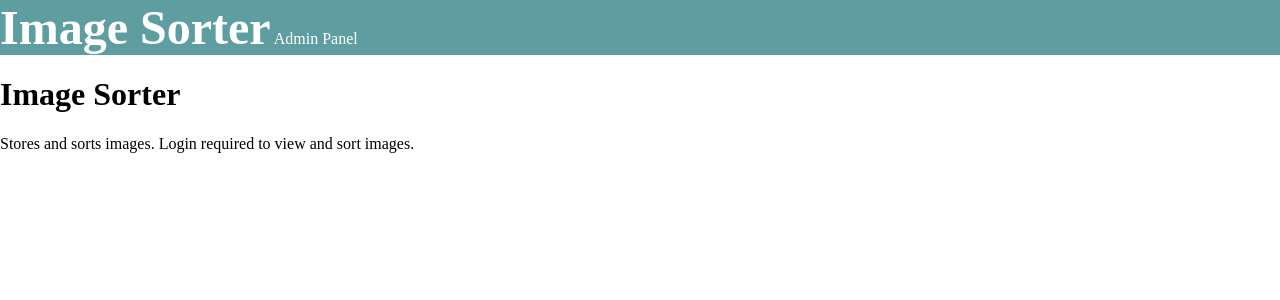
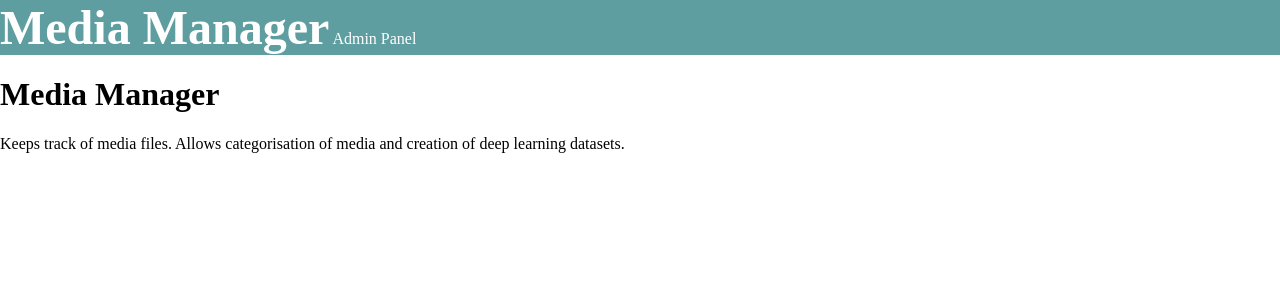
Before and after one commit to ToxicFrazzles/ImageSorter, a Django app: page / in a window 1280 px wide. Shown: the top 300 px of the page. Run offline with Django 4.2, Linux system fonts and the light colour scheme.

Commit message:
Changed media related things
Renamed Image Sorter to Media Manager where found.

Changed the index_images command to also add videos.

Added a framework for settings

Changed index_images to move media files to a media_home directory

```diff
--- a/requirements.txt
+++ b/requirements.txt
@@ -1,2 +1,3 @@
 django
 pillow
+python-magic
--- a/server/media_manager/models/__init__.py
+++ b/server/media_manager/models/__init__.py
@@ -1,4 +1,5 @@
-from .image import Image
+from .mediafile import MediaFile
 from .source_directory import SourceDirectory
 from .tag_group import TagGroup
 from .tag import Tag
+from .setting import Setting
--- a/server/media_manager/models/image.py
+++ b/server/media_manager/models/mediafile.py
@@ -1,6 +1,10 @@
 from django.db import models
+from pathlib import Path
 
 
-class Image(models.Model):
+class MediaFile(models.Model):
     file_path = models.CharField(max_length=100, db_index=True, unique=True)
     tags = models.ManyToManyField("Tag", blank=True)
+
+    def path(self) -> Path:
+        return Path(self.file_path)
--- a/server/media_manager/models/source_directory.py
+++ b/server/media_manager/models/source_directory.py
@@ -1,8 +1,10 @@
 from django.db import models
+from pathlib import Path
 
 
 class SourceDirectory(models.Model):
     file_path = models.CharField(max_length=100)
+    recursive = models.BooleanField(default=False)
     active = models.BooleanField(default=True)
 
     class Meta:
@@ -10,3 +12,7 @@ class SourceDirectory(models.Model):
 
     def __str__(self):
         return self.file_path
+
+    @property
+    def path(self):
+        return Path(self.file_path).resolve()
--- a/server/media_manager/templates/image_sorter/landing.html
+++ /dev/null
@@ -1,6 +0,0 @@
-{% extends 'image_sorter/base.html' %}
-
-{% block content %}
-    <h1>Image Sorter</h1>
-    <p>Stores and sorts images. Login required to view and sort images.</p>
-{% endblock %}
--- a/server/media_manager/templates/image_sorter/base.html
+++ b/server/media_manager/templates/media_manager/base.html
@@ -1,7 +1,7 @@
 <!DOCTYPE html>
 <html>
 <head>
-    <title>Image Sorter</title>
+    <title>Media Manager</title>
     <meta name="viewport" content="width=device-width, initial-scale=0.86, maximum-scale=5.0, minimum-scale=0.86">
     <style>
         html, body, main {
@@ -30,7 +30,7 @@
 </head>
 <body>
 <header>
-    <a href="/" style="font-size: xxx-large; font-weight: bolder">Image Sorter</a>
+    <a href="/" style="font-size: xxx-large; font-weight: bolder">Media Manager</a>
     <a href="{% url 'admin:index' %}">Admin Panel</a>
 </header>
 <main>
--- a/server/media_manager/templates/image_sorter/dashboard.html
+++ b/server/media_manager/templates/media_manager/dashboard.html
@@ -1,4 +1,4 @@
-{% extends 'image_sorter/base.html' %}
+{% extends 'media_manager/base.html' %}
 
 
 {% block head %}
@@ -26,7 +26,7 @@
         <div>
             <h3>Tag Groups</h3>
             <p>{{ tag_group_count }} tag groups</p>
-            <a href="{% url 'image_sorter:tag_groups_list' %}">View</a>
+            <a href="{% url 'media_manager:tag_groups_list' %}">View</a>
         </div>
     </div>
 {% endblock %}
--- /dev/null
+++ b/server/media_manager/templates/media_manager/landing.html
@@ -0,0 +1,6 @@
+{% extends 'media_manager/base.html' %}
+
+{% block content %}
+    <h1>Media Manager</h1>
+    <p>Keeps track of media files. Allows categorisation of media and creation of deep learning datasets.</p>
+{% endblock %}
--- a/server/media_manager/templates/image_sorter/tag_groups_list.html
+++ b/server/media_manager/templates/media_manager/tag_groups_list.html
@@ -1,4 +1,4 @@
-{% extends 'image_sorter/base.html' %}
+{% extends 'media_manager/base.html' %}
 
 {% block content %}
     <h1>Tag Groups</h1>
@@ -9,7 +9,7 @@
     {% for tag_group in tag_groups %}
         <tr>
             <td>{{ tag_group }}</td>
-            <td><a href="{% url 'image_sorter:tag_image' tag_group %}">Tag</a></td>
+            <td><a href="{% url 'media_manager:tag_image' tag_group %}">Tag</a></td>
         </tr>
     {% endfor %}
     </table>
--- a/server/media_manager/templates/image_sorter/tag_image.html
+++ b/server/media_manager/templates/media_manager/tag_image.html
@@ -1,4 +1,4 @@
-{% extends 'image_sorter/base.html' %}
+{% extends 'media_manager/base.html' %}
 
 {% block head %}
     <style>
@@ -68,7 +68,7 @@
     <div id="container">
         <h1>Tag Group "{{ tag_group }}" Tagging</h1>
         <div class="img">
-            <img id="image-to-tag" src="{% url 'image_sorter:media' the_image %}"/>
+            <img id="image-to-tag" src="{% url 'media_manager:media' the_image %}"/>
         </div>
         <div id="tagging-area">
             <p>Which tag best describes the image?</p>
@@ -128,7 +128,7 @@
             let tagId = event.target.value;
             console.log(tagId);
 
-            const url = "{% url 'image_sorter:tag_image' tag_group %}";
+            const url = "{% url 'media_manager:tag_image' tag_group %}";
             let post = JSON.stringify({
                 image_id: imageId,
                 tag_id: parseInt(tagId)
--- a/server/media_manager/urls.py
+++ b/server/media_manager/urls.py
@@ -1,6 +1,6 @@
 from django.urls import path, register_converter
 from . import views
-from .models import Image, TagGroup
+from .models import MediaFile, TagGroup
 
 app_name = 'media_manager'
 
@@ -9,7 +9,7 @@ class ImageURLConverter:
     regex = r"\d+"
 
     def to_python(self, value):
-        return Image.objects.get(id=int(value))
+        return MediaFile.objects.get(id=int(value))
 
     def to_url(self, value):
         return f"{value.id}"
--- a/server/media_manager/views/index.py
+++ b/server/media_manager/views/index.py
@@ -1,14 +1,14 @@
 from django import views
 from django.shortcuts import render, redirect
-from ..models import Image, TagGroup
+from ..models import MediaFile, TagGroup
 
 
 class IndexView(views.View):
     def get(self, request):
         if not request.user.is_authenticated:
-            return render(request, 'image_sorter/landing.html')
+            return render(request, 'media_manager/landing.html')
         ctx = {
-            'image_count': Image.objects.count(),
+            'image_count': MediaFile.objects.count(),
             'tag_group_count': TagGroup.objects.count()
         }
-        return render(request, 'image_sorter/dashboard.html', context=ctx)
+        return render(request, 'media_manager/dashboard.html', context=ctx)
--- a/server/media_manager/views/tag_groups.py
+++ b/server/media_manager/views/tag_groups.py
@@ -8,4 +8,4 @@ class TagGroupsListView(LoginRequiredView):
         ctx = {
             "tag_groups": TagGroup.objects.all()
         }
-        return render(request, "image_sorter/tag_groups_list.html", ctx)
+        return render(request, "media_manager/tag_groups_list.html", ctx)
```
Also changed, not shown: server/media_manager/admin.py (+12 -3 lines), server/media_manager/management/commands/index_images.py (+38 -16 lines), server/media_manager/models/setting.py (added, +10 -0 lines), server/media_manager/views/tag_image.py (+7 -7 lines), server/media_manager/migrations/0001_initial.py, 1 other file.
